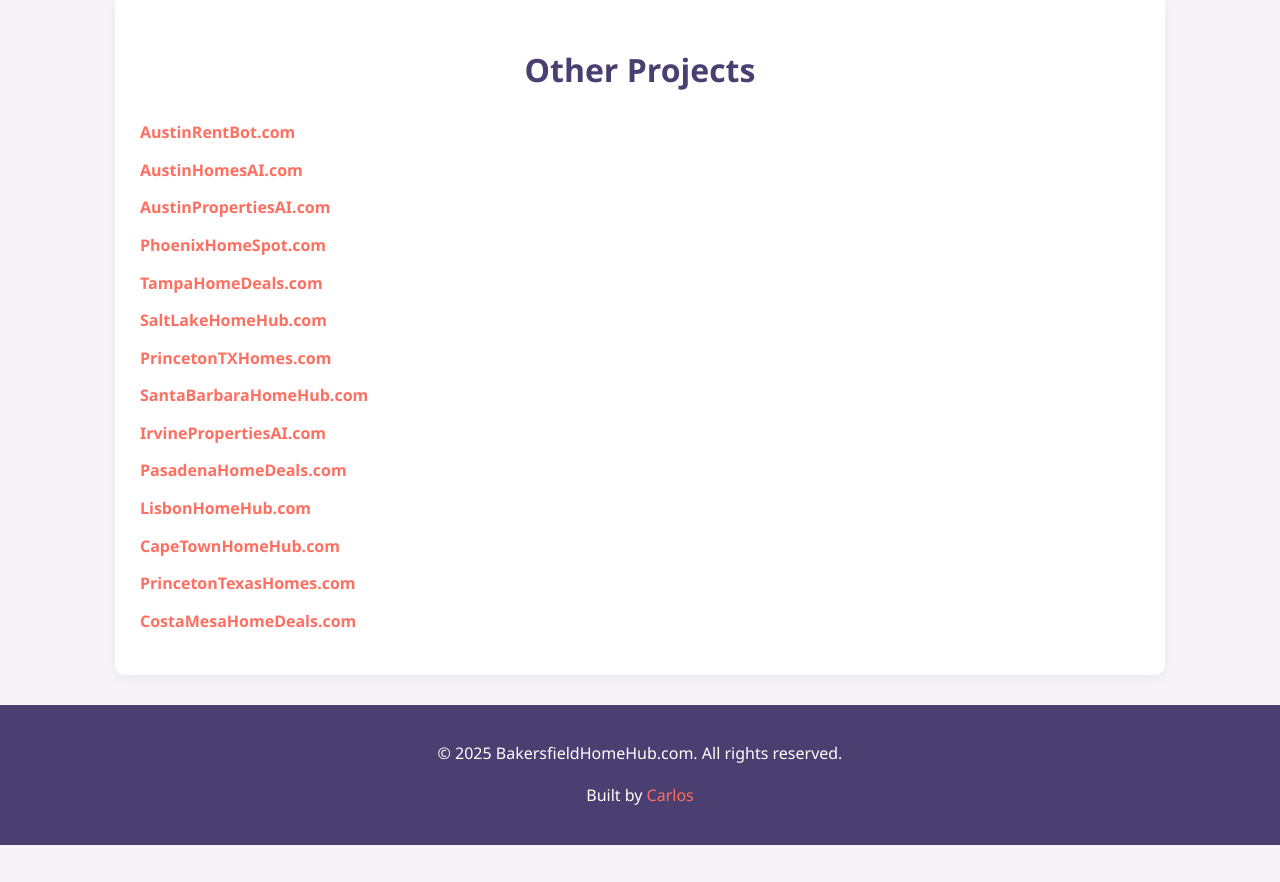
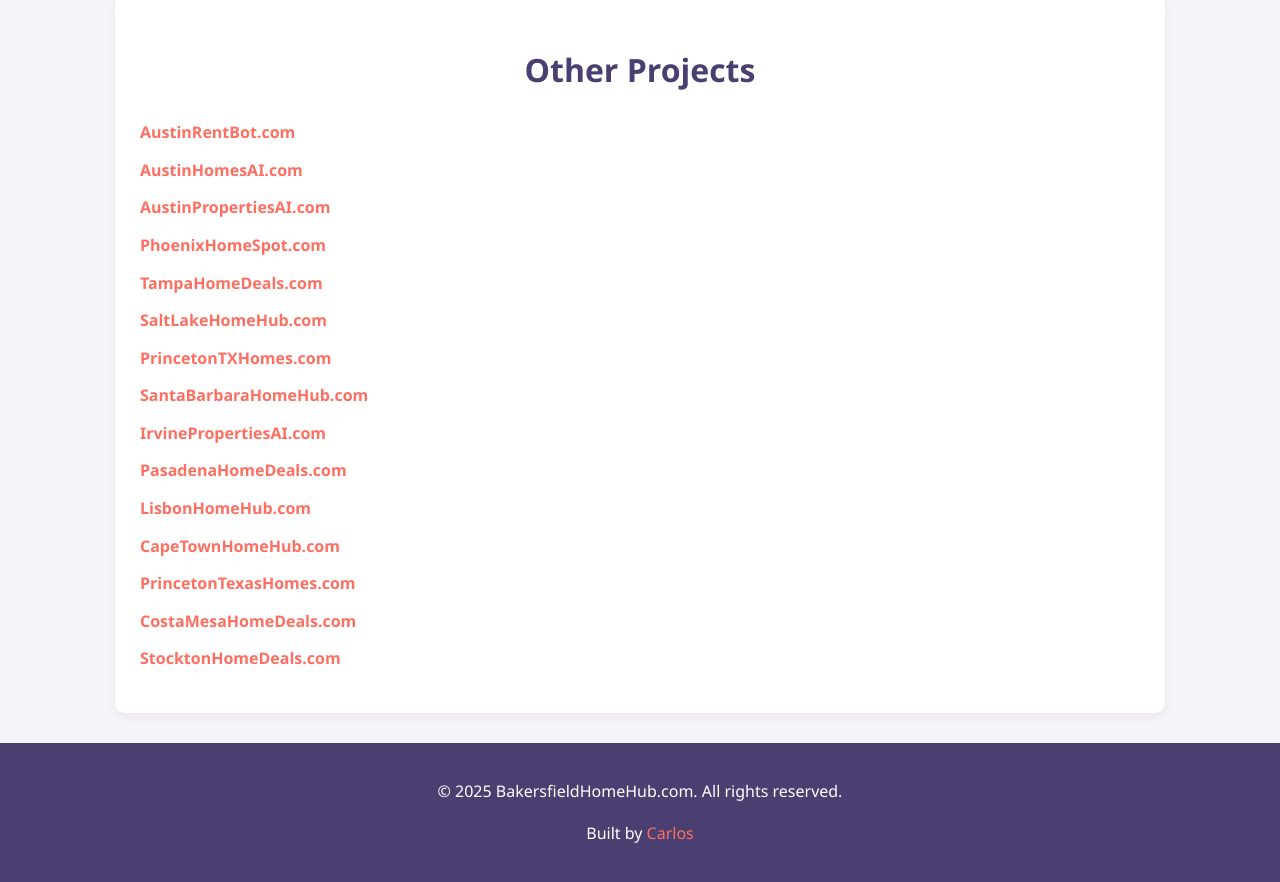
Before and after one commit to caly27/bakersfieldhomehub.com, a plain HTML site: page index.html in a window 1280 px wide. Shown: the part 1156-2038 px from the top of the page. Before the commit the page ends 2001 px from the top, so only its background shows below. Drawn offline with Linux system fonts and the light colour scheme.

Commit message:
index.html

```diff
--- a/index.html
+++ b/index.html
@@ -153,6 +153,7 @@
       <li><a href="http://CapeTownHomeHub.com" target="_blank">CapeTownHomeHub.com</a></li>
       <li><a href="http://PrincetonTexasHomes.com" target="_blank">PrincetonTexasHomes.com</a></li>
       <li><a href="http://CostaMesaHomeDeals.com" target="_blank">CostaMesaHomeDeals.com</a></li>
+      <li><a href="http://StocktonHomeDeals.com" target="_blank">StocktonHomeDeals.com</a></li>
     </ul>
   </section>
 
```
